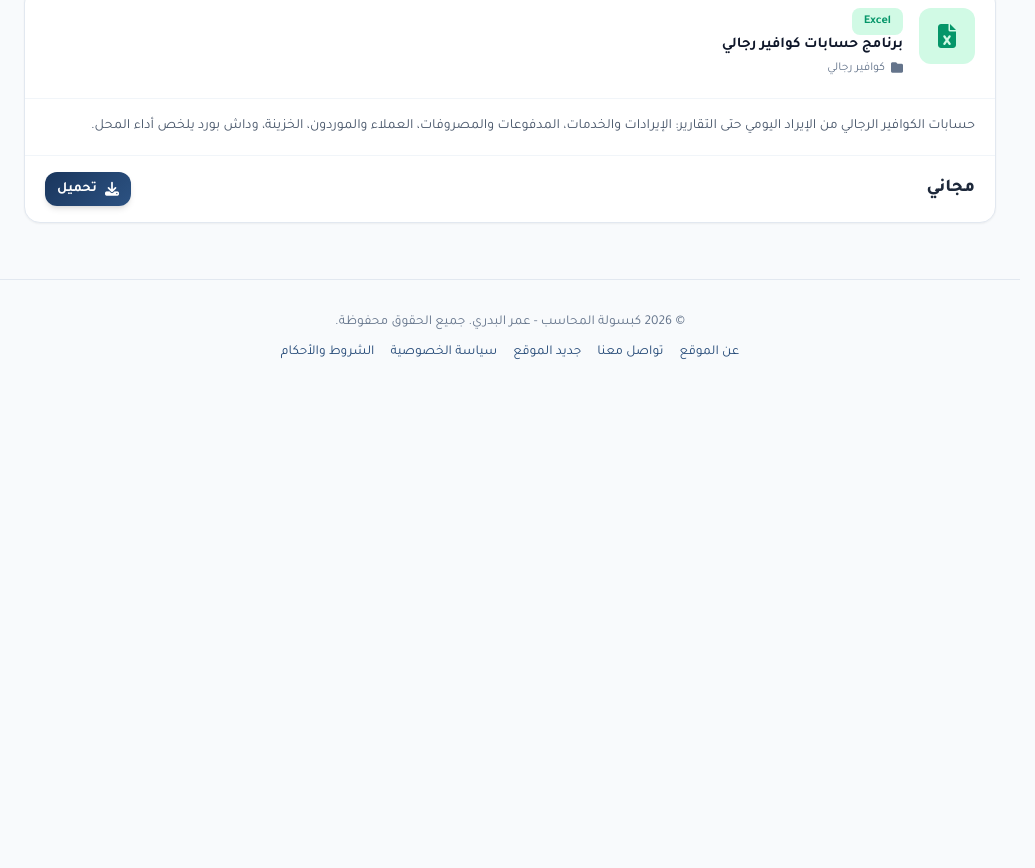
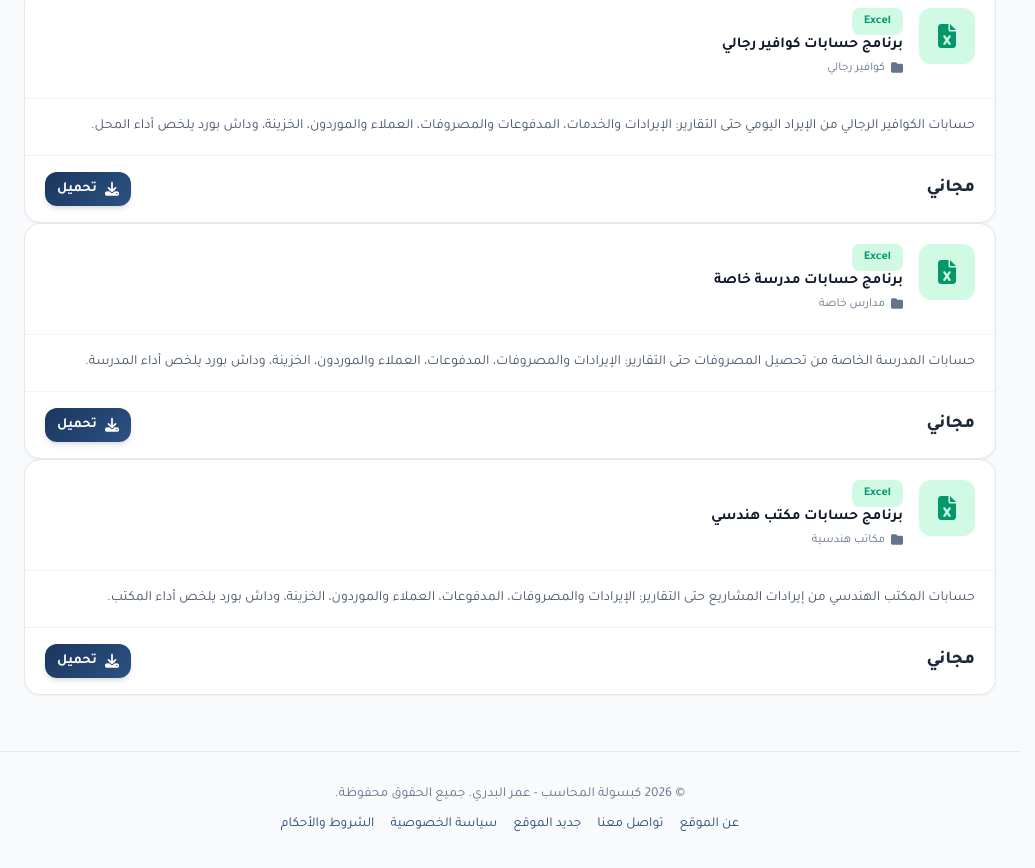
Before and after one commit to accounting-capsule/accounting-capsule.github.io, a plain HTML site: page downloads.html in a window 1280 px wide. Shown: the part 4353-5221 px from the top of the page, without its empty margins (0-1035 px from the left). Before the commit the page ends 4748 px from the top, so only its background shows below. Drawn offline with Linux system fonts and the light colour scheme.

Commit message:
Library: host workbooks 28-29 (private school, engineering office) - 29 total

```diff
--- a/downloads.html
+++ b/downloads.html
@@ -520,6 +520,40 @@
 <a class="btn btn-primary btn-sm" download="" href="downloads/barbershop-accounting.xlsx"><i class="fas fa-download"></i> تحميل</a>
 </div>
 </div>
+<div class="download-card">
+<div class="download-card-header">
+<div class="download-icon excel"><i class="fas fa-file-excel"></i></div>
+<div class="download-meta">
+<span class="file-type-badge excel">Excel</span>
+<h4>برنامج حسابات مدرسة خاصة</h4>
+<span class="category"><i class="fas fa-folder"></i> مدارس خاصة</span>
+</div>
+</div>
+<div class="download-card-body">
+<p style="color: var(--gray-600); font-size: 0.875rem; line-height: 1.7; margin: 0;">حسابات المدرسة الخاصة من تحصيل المصروفات حتى التقارير: الإيرادات والمصروفات، المدفوعات، العملاء والموردون، الخزينة، وداش بورد يلخص أداء المدرسة.</p>
+</div>
+<div class="download-card-footer">
+<span class="price-tag free">مجاني</span>
+<a class="btn btn-primary btn-sm" download="" href="downloads/private-school-accounting.xlsx"><i class="fas fa-download"></i> تحميل</a>
+</div>
+</div>
+<div class="download-card">
+<div class="download-card-header">
+<div class="download-icon excel"><i class="fas fa-file-excel"></i></div>
+<div class="download-meta">
+<span class="file-type-badge excel">Excel</span>
+<h4>برنامج حسابات مكتب هندسي</h4>
+<span class="category"><i class="fas fa-folder"></i> مكاتب هندسية</span>
+</div>
+</div>
+<div class="download-card-body">
+<p style="color: var(--gray-600); font-size: 0.875rem; line-height: 1.7; margin: 0;">حسابات المكتب الهندسي من إيرادات المشاريع حتى التقارير: الإيرادات والمصروفات، المدفوعات، العملاء والموردون، الخزينة، وداش بورد يلخص أداء المكتب.</p>
+</div>
+<div class="download-card-footer">
+<span class="price-tag free">مجاني</span>
+<a class="btn btn-primary btn-sm" download="" href="downloads/engineering-office-accounting.xlsx"><i class="fas fa-download"></i> تحميل</a>
+</div>
+</div>
 </div>
 </div>
 <footer style="text-align:center; padding:2rem 1rem; color:var(--gray-500); font-size:0.85rem; border-top:1px solid var(--gray-200); margin-top:2rem;">
@@ -555,7 +589,7 @@
 <i class="fas fa-download green"></i>
 <div class="command-item-info">
 <h4>التحميلات</h4>
-<p>27 برنامج Excel جاهز</p>
+<p>29 برنامج Excel جاهز</p>
 </div>
 </div>
 <div class="command-item" data-href="blog.html">
@@ -587,7 +621,7 @@
 <i class="fas fa-file-excel green"></i>
 <div class="command-item-info">
 <h4>برامج الحسابات</h4>
-<p>27 برنامج Excel جاهز</p>
+<p>29 برنامج Excel جاهز</p>
 </div>
 </div>
 </div>
```
Also changed, not shown: changelog.html (+1 -0 lines), index.html (+3 -3 lines), 2 other files.
